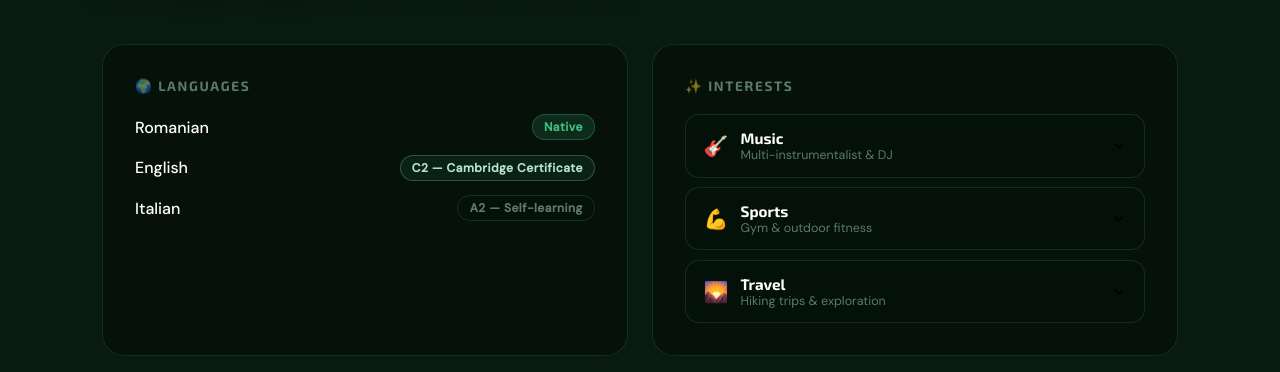
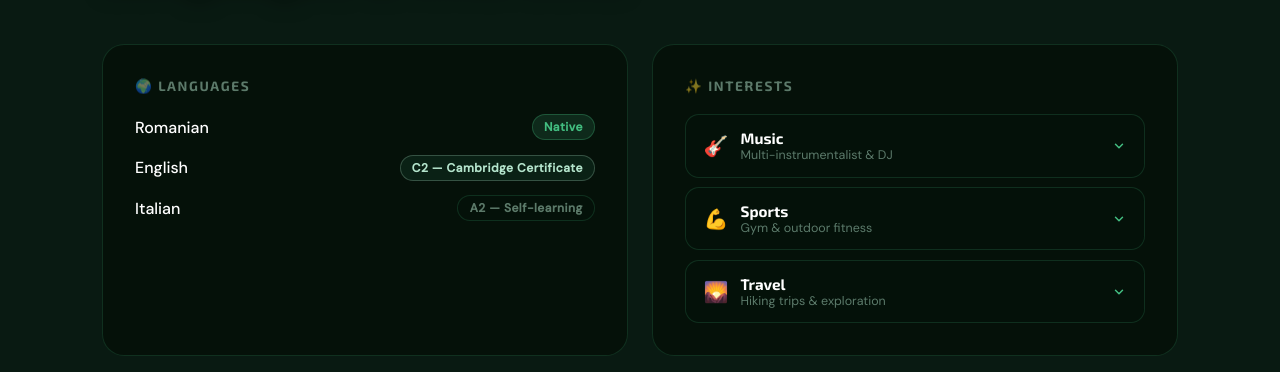
Before and after one commit to tudor-halasag/tudor-halasag.github.io, a React (Vite) app: page / in a window 1280 px wide. Shown: the part 4246-4618 px from the top of the page. Built offline with nearby package versions, Linux system fonts and the light colour scheme.

Commit message:
Update App.css

```diff
--- a/src/App.css
+++ b/src/App.css
@@ -465,6 +465,7 @@
   padding:0.85rem 1.1rem; width:100%; background:none; border:none;
   cursor:pointer; gap:0.75rem;
   transition:background 0.2s;
+   color: var(--accent);
 }
 .interest-header:hover { background:var(--accent-dim); }
 .interest-left { display:flex; align-items:center; gap:0.75rem; }
```
